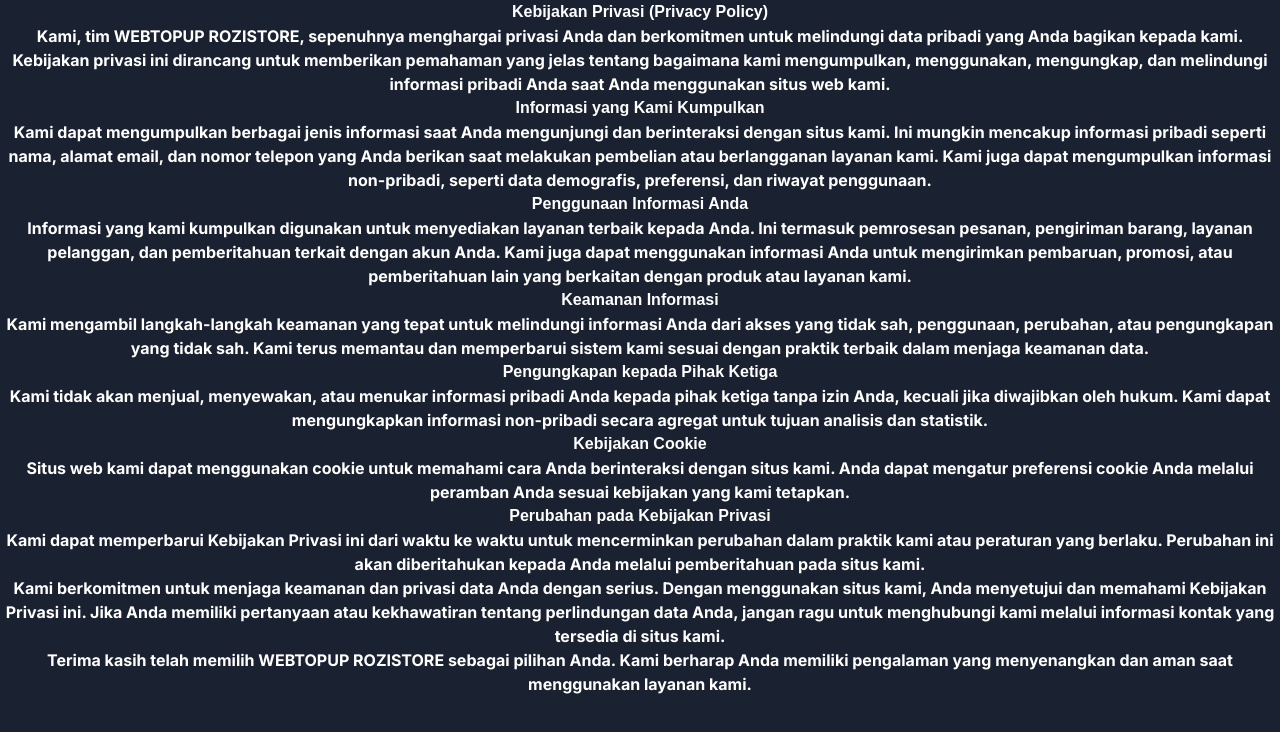
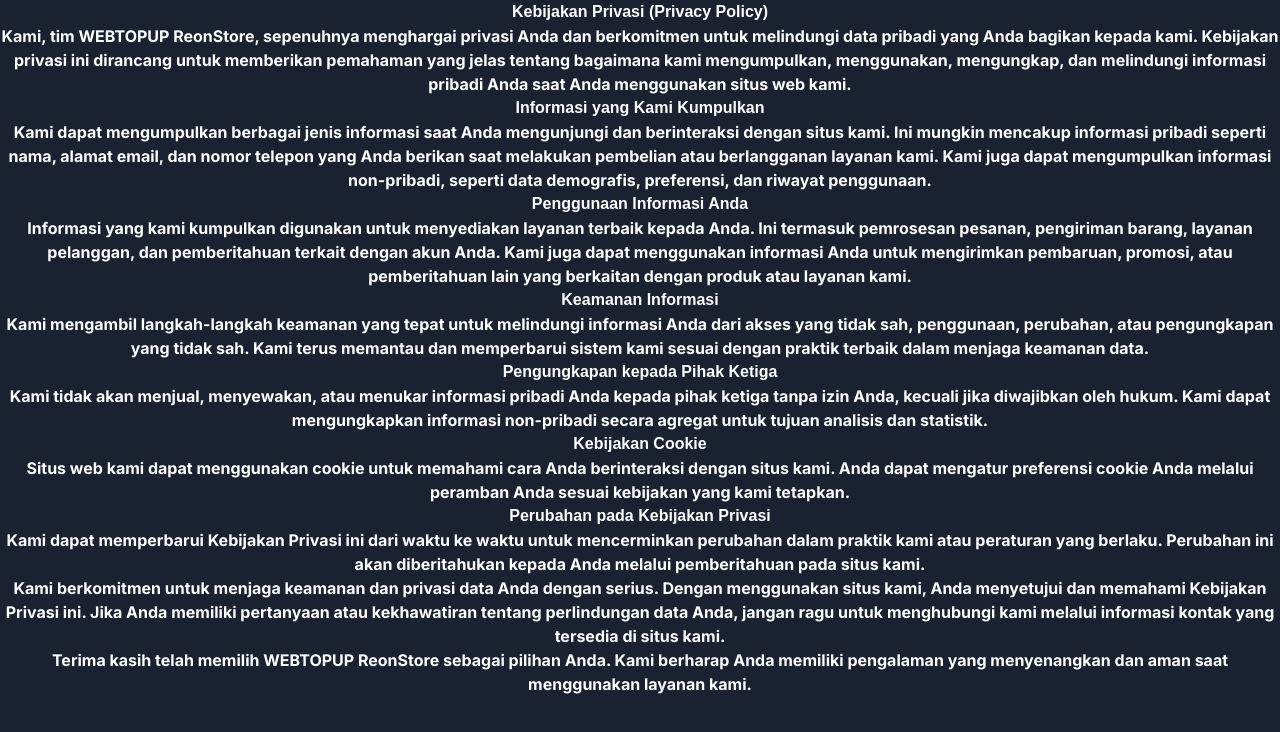
Before and after one commit to Remoon15/paw, a Next.js app: page /othersPage/PrivacyPolicy in a window 1280 px wide. Shown: the top 732 px of the page. Built offline with nearby package versions, Linux system fonts and the light colour scheme.

Commit message:
Update privacyPolicy.tsx

```diff
--- a/components/modal/privacyPolicy.tsx
+++ b/components/modal/privacyPolicy.tsx
@@ -5,7 +5,7 @@
     <div className="text-center text-white font-bold">
     <h1>Kebijakan Privasi (Privacy Policy)</h1>
 
-    <p>Kami, tim WEBTOPUP ROZISTORE, sepenuhnya menghargai privasi Anda dan berkomitmen untuk melindungi data pribadi yang Anda bagikan kepada kami. Kebijakan privasi ini dirancang untuk memberikan pemahaman yang jelas tentang bagaimana kami mengumpulkan, menggunakan, mengungkap, dan melindungi informasi pribadi Anda saat Anda menggunakan situs web kami.</p>
+    <p>Kami, tim WEBTOPUP ReonStore, sepenuhnya menghargai privasi Anda dan berkomitmen untuk melindungi data pribadi yang Anda bagikan kepada kami. Kebijakan privasi ini dirancang untuk memberikan pemahaman yang jelas tentang bagaimana kami mengumpulkan, menggunakan, mengungkap, dan melindungi informasi pribadi Anda saat Anda menggunakan situs web kami.</p>
 
     <h2>Informasi yang Kami Kumpulkan</h2>
 
@@ -43,7 +43,7 @@
 
     <p>Kami berkomitmen untuk menjaga keamanan dan privasi data Anda dengan serius. Dengan menggunakan situs kami, Anda menyetujui dan memahami Kebijakan Privasi ini. Jika Anda memiliki pertanyaan atau kekhawatiran tentang perlindungan data Anda, jangan ragu untuk menghubungi kami melalui informasi kontak yang tersedia di situs kami.</p>
 
-    <p>Terima kasih telah memilih WEBTOPUP ROZISTORE sebagai pilihan Anda. Kami berharap Anda memiliki pengalaman yang menyenangkan dan aman saat menggunakan layanan kami.</p>
+    <p>Terima kasih telah memilih WEBTOPUP ReonStore sebagai pilihan Anda. Kami berharap Anda memiliki pengalaman yang menyenangkan dan aman saat menggunakan layanan kami.</p>
 </div>
   )
 }
```
